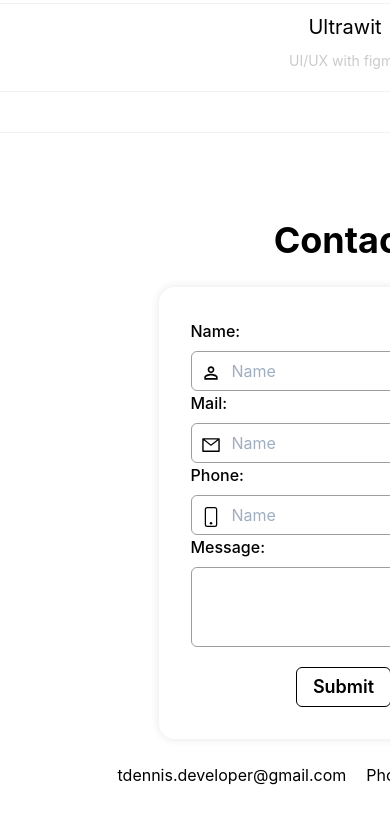
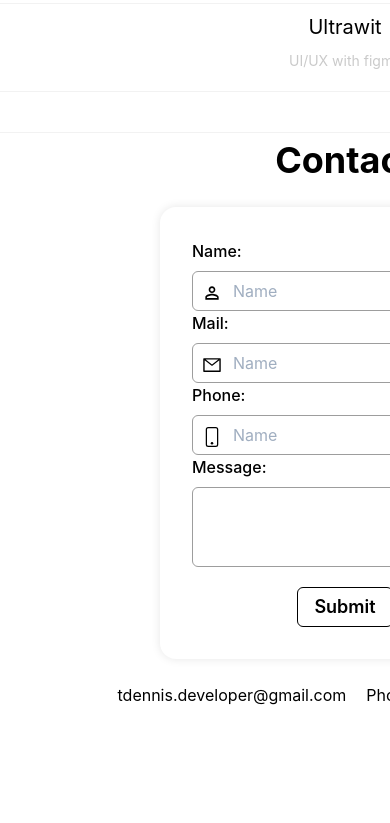
Before and after one commit to Dennis-star1001/Portfolio, a Next.js app: page / in a window 390 px wide. Shown: the part 2681-3504 px from the top of the page. After the commit the page ends 3412 px from the top, so only its background shows below. Built offline with nearby package versions, Linux system fonts and the light colour scheme.

Commit message:
Mobile view

```diff
--- a/pages/index.js
+++ b/pages/index.js
@@ -44,7 +44,7 @@ export default function Home() {
 
   return (
 
-    <VStack justifyContent='center' w='auto' bg='white'>
+    <VStack justifyContent='center' bg='white'>
       {/* NAVBAR */}
       <Box>
         <Box bg='white' borderBottom='1px solid #f2f2f2' id='home'>
@@ -72,7 +72,7 @@ export default function Home() {
           <Divider />
         </Box>
         <motion.div exit={{ opacity: 0 }} initial='initial' animate='animate'>
-          <Box className='body'>
+          <Box >
             <Box bg='white' p="10"  >
 
 
@@ -104,7 +104,7 @@ export default function Home() {
 
         {/* ABOUT PAGE */}
 
-        <motion.div exit={{ opacity: 3 }} initial='initial' animate='animate'>
+        <motion.div exit={{ opacity: 3 }} initial='initial' animate='animate' h='100vh'>
           <Box pb='28' bg='white' overflow='hidden' borderBottom='1px solid #f2f2f2' id='about'>
             <Flex className='about' justifyContent='space-around' h='fit-content' pt='10'>
               <motion.div variants={fadInUp} >
@@ -133,7 +133,7 @@ export default function Home() {
         </motion.div>
 
         {/* PROJECTS */}
-        <VStack bg='white' h='auto' borderBottom='1px solid #f2f2f2' pt='10' pb='10' id='project'>
+        <VStack bg='white' borderBottom='1px solid #f2f2f2' pt='10' pb='10' id='project'>
           <Text color='black' fontWeight='bold' fontSize='3xl'>Choose your favorite Project</Text>
           <Text fontSize='sm' color='black'>This are my projects</Text>
 
@@ -205,17 +205,16 @@ export default function Home() {
         </VStack>
 
         {/* CONTACT PAGE */}
-
+        <Box bg='white'>
           <motion.div exit={{ opacity: 0 }} initial='initial' animate='animate' id='contact'>
-          <Box h='auto' bg='white' mt='10'>
 
 
 
-            <Flex p='10' justifyContent='space-around' alignItems='center' >
+
             <motion.div variants={fadInUp}>
               <Box>
 
-                  <Box maxW='500' >
+
                 <VStack spacing='5'>
                   <Text textAlign='center' color='black' fontSize='4xl' fontWeight='bold'>Contact</Text>
                   <HStack>
@@ -276,7 +275,7 @@ export default function Home() {
 
 
                 </VStack>
-                  </Box>
+
                 <HStack p='6' spacing='5' justifyContent='center'>
                   <Link color='black'>tdennis.developer@gmail.com</Link>
                   <Link color='black' _hover={{ bg: 'none' }} bg='none'>Phone: +234 816 354 5039</Link>
@@ -285,11 +284,12 @@ export default function Home() {
               </Box>
             </motion.div>
 
-            </Flex>
 
-          </Box>
+
+
 
           </motion.div>
+        </Box>
       </Box>
     </VStack>
   )
```
Lines whose indentation alone changed are shown as unchanged.
